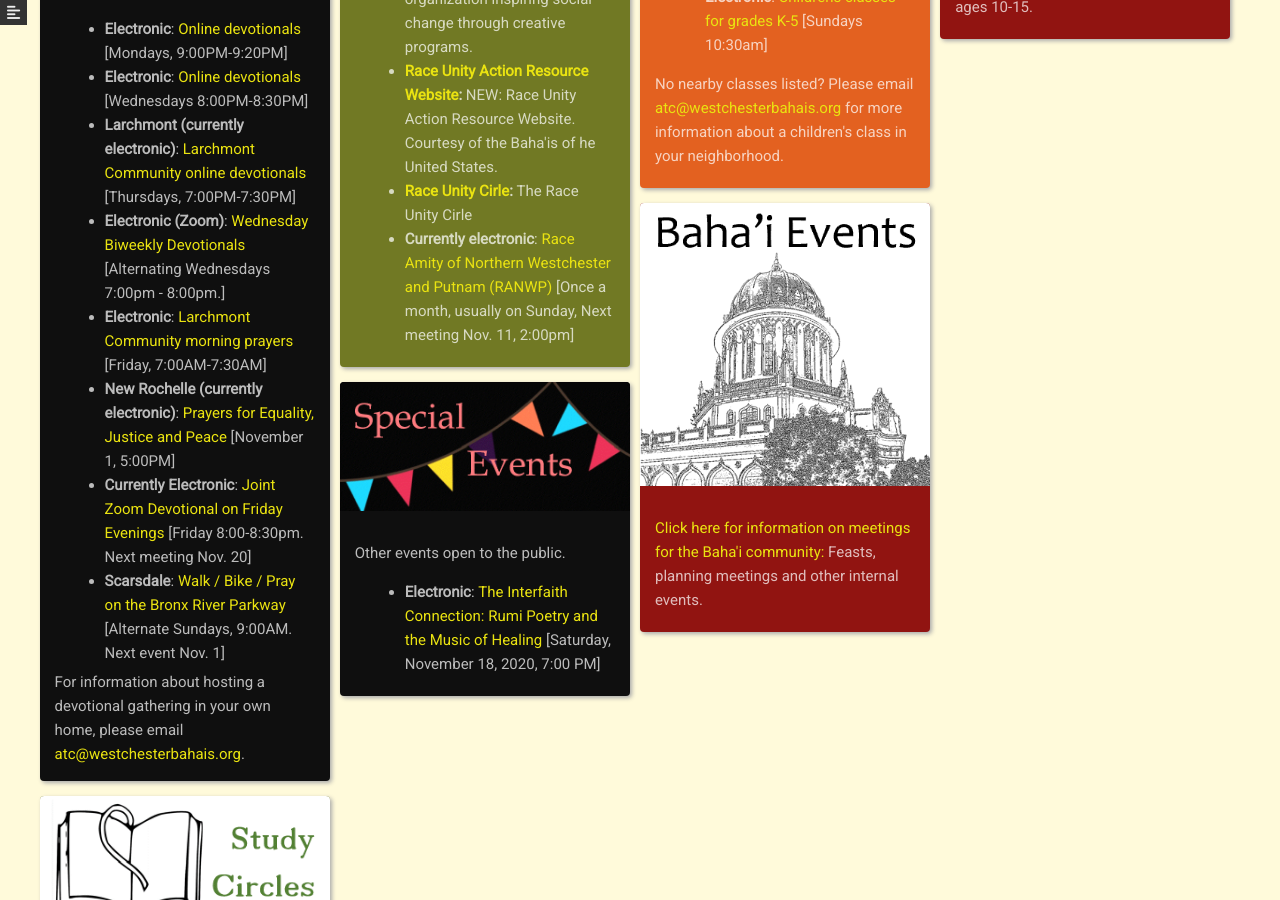
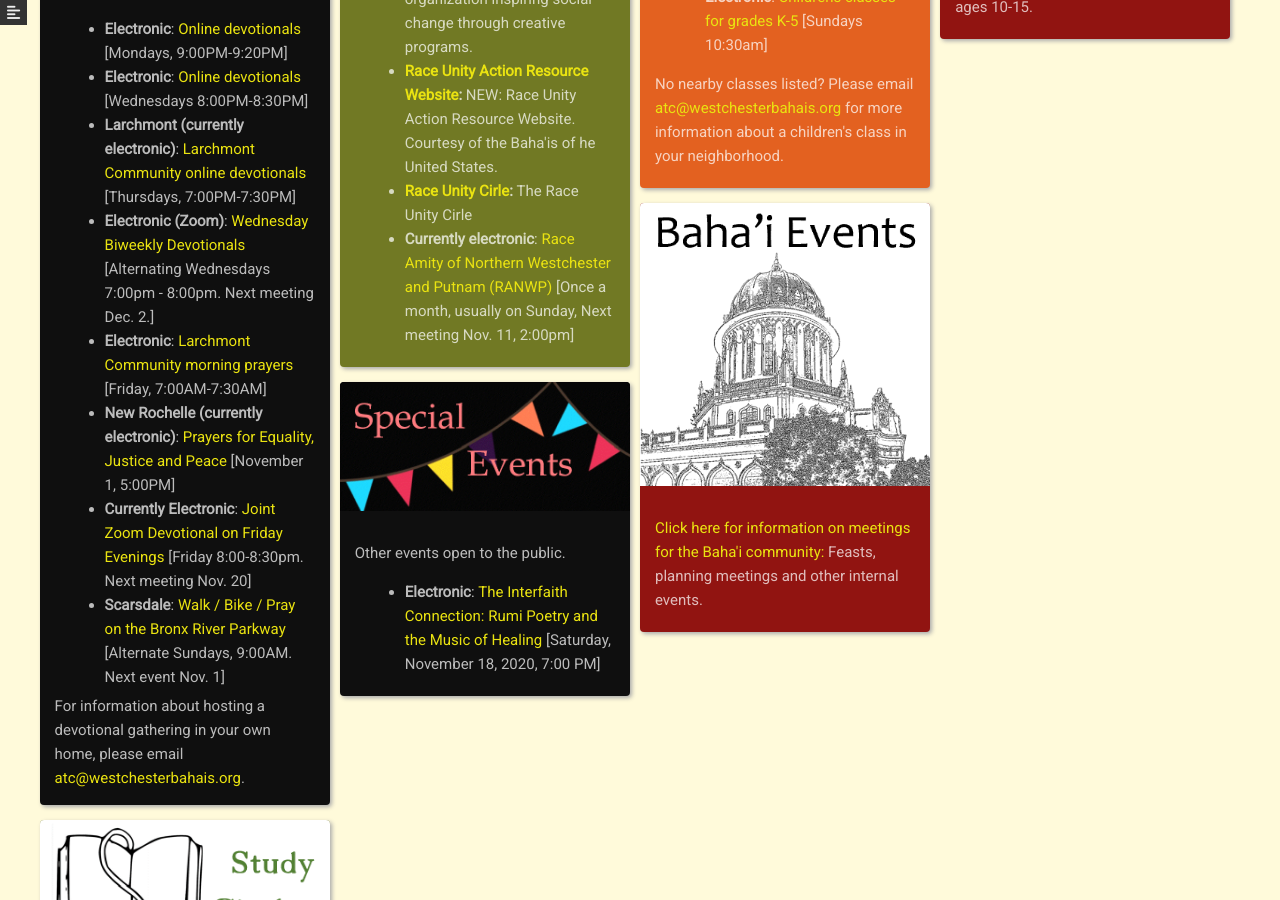
Before and after one commit to westchesterbahai/westchesterbahai.github.io, a Jekyll site: the page built from index.html, in a window 1280 px wide and 900 px high, scrolled down 474 px. Built offline with Jekyll 4.4.1, drawn with Linux system fonts in a browser that asks for light colours; nearby versions of some CDN libraries.

Commit message:
This week's updates (#17)

```diff
--- a/_devotionals/livingston.md
+++ b/_devotionals/livingston.md
@@ -3,7 +3,7 @@ layout: post
 title:  "Wednesday Biweekly Devotionals"
 description: Wednesday Biweekly Devotionals
 location: Electronic (Zoom)
-time: Alternating Wednesdays 7:00pm - 8:00pm.
+time: Alternating Wednesdays 7:00pm - 8:00pm. Next meeting Dec. 2.
 color: BF360C
 ---
 Biweekly devotionals hosted on Zoom Please contact <atc@westchesterbahais.org>
```
Also changed, not shown: images-hq/vibrant-communities-19-Dec-20.jpg (added), 1 other file.
